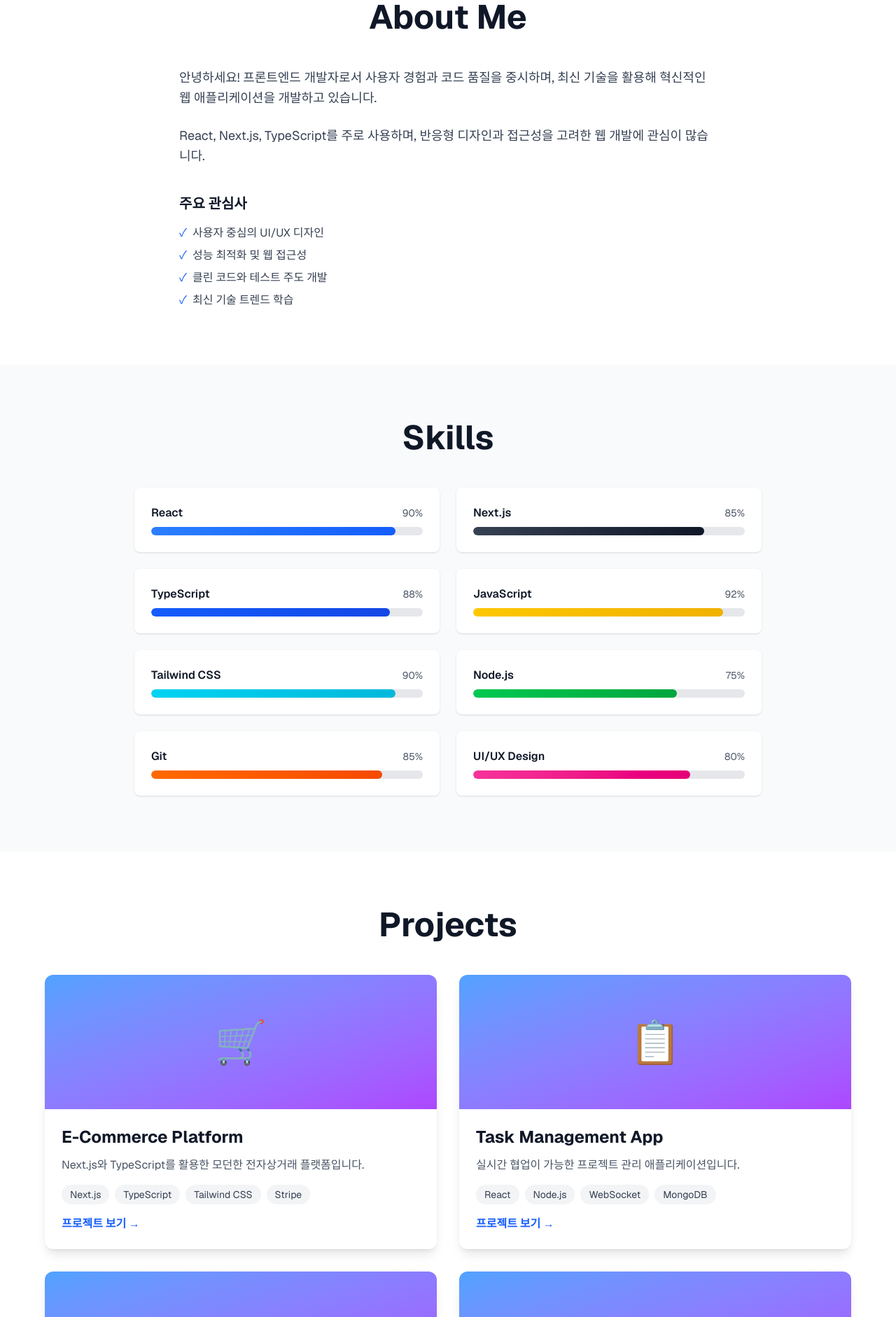
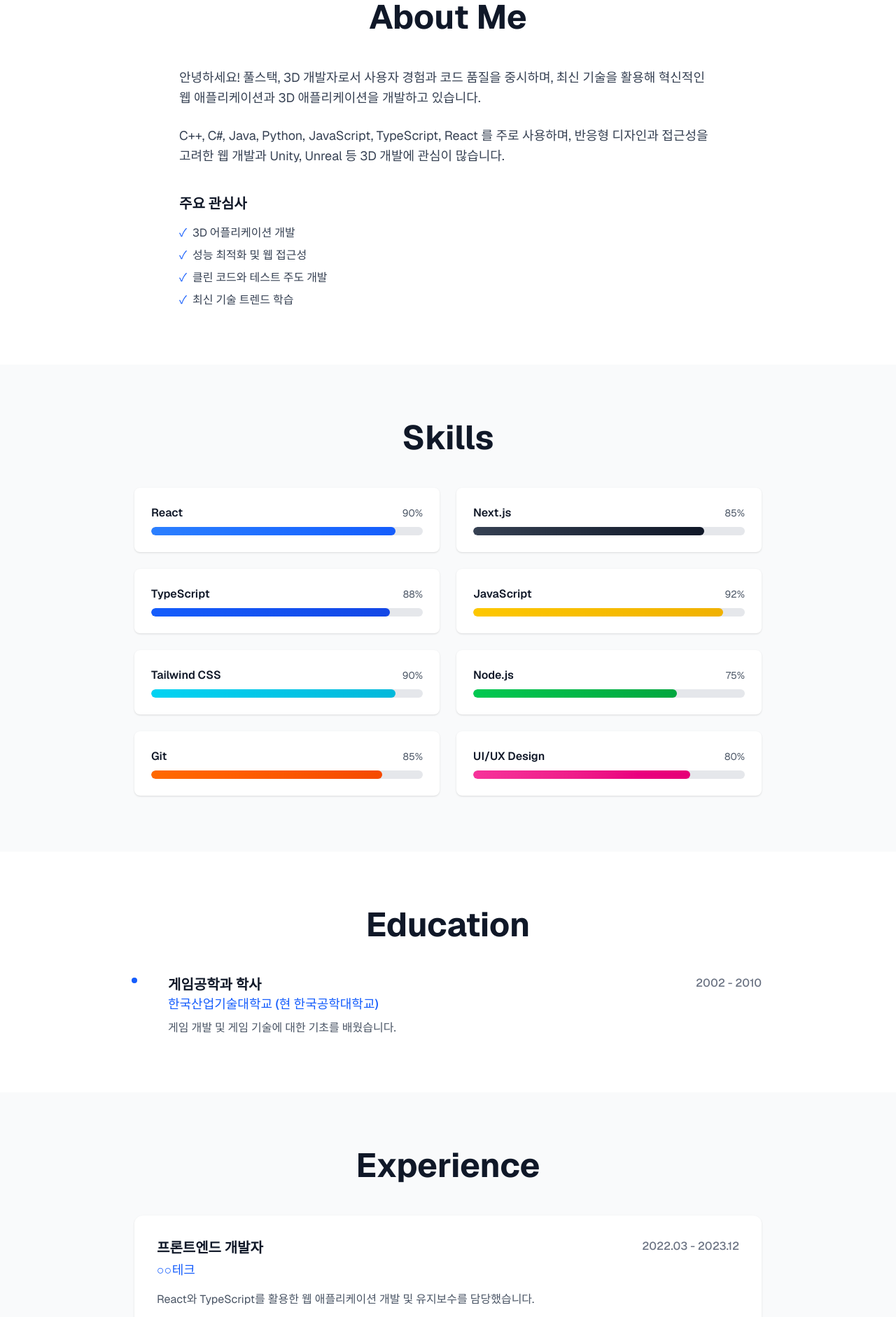
Before and after one commit to yoonsea/my-portfolio, a Next.js app in the folder my-app/: page / in a window 1280 px wide. Shown: the part 880-2762 px from the top of the page at 70% size. Built offline with nearby package versions, Linux system fonts and the light colour scheme.

Commit message:
포트폴리오 컴포넌트 업데이트: Education 및 Experience 섹션 추가 및 기존 컴포넌트 개선

```diff
--- a/my-app/app/components/About.tsx
+++ b/my-app/app/components/About.tsx
@@ -11,12 +11,12 @@ export function About() {
         <div className="max-w-3xl mx-auto">
           <div className="space-y-4 sm:space-y-6 text-gray-700 dark:text-gray-300">
             <p className="text-base sm:text-lg leading-relaxed">
-              안녕하세요! 프론트엔드 개발자로서 사용자 경험과 코드 품질을 중시하며,
-              최신 기술을 활용해 혁신적인 웹 애플리케이션을 개발하고 있습니다.
+              안녕하세요! 풀스택, 3D 개발자로서 사용자 경험과 코드 품질을 중시하며,
+              최신 기술을 활용해 혁신적인 웹 애플리케이션과 3D 애플리케이션을 개발하고 있습니다.
             </p>
             <p className="text-base sm:text-lg leading-relaxed">
-              React, Next.js, TypeScript를 주로 사용하며, 반응형 디자인과 접근성을
-              고려한 웹 개발에 관심이 많습니다.
+              C++, C#, Java, Python, JavaScript, TypeScript, React 를 주로 사용하며, 반응형 디자인과 접근성을
+              고려한 웹 개발과 Unity, Unreal 등 3D 개발에 관심이 많습니다.
             </p>
             <div className="pt-2 sm:pt-4">
               <h3 className="text-lg sm:text-xl font-semibold text-gray-900 dark:text-white mb-3 sm:mb-4">
@@ -25,7 +25,7 @@ export function About() {
               <ul className="space-y-2 sm:space-y-2">
                 <li className="flex items-center gap-2 text-sm sm:text-base">
                   <span className="text-blue-600 dark:text-blue-400">✓</span>
-                  사용자 중심의 UI/UX 디자인
+                  3D 어플리케이션 개발
                 </li>
                 <li className="flex items-center gap-2 text-sm sm:text-base">
                   <span className="text-blue-600 dark:text-blue-400">✓</span>
--- a/my-app/app/components/Contact.tsx
+++ b/my-app/app/components/Contact.tsx
@@ -19,7 +19,7 @@ export function Contact() {
             >
               <div className="text-3xl sm:text-4xl mb-3 sm:mb-4">📧</div>
               <div className="font-semibold text-gray-900 dark:text-white text-lg sm:text-xl mb-2">Email</div>
-              <div className="text-sm sm:text-base text-gray-600 dark:text-gray-400 break-all text-center">your.email@example.com</div>
+              <div className="text-sm sm:text-base text-gray-600 dark:text-gray-400 break-all text-center">yoonseok84@gmail.com</div>
             </a>
           </div>
         </div>
--- /dev/null
+++ b/my-app/app/components/Education.tsx
@@ -0,0 +1,49 @@
+const education = [
+  {
+    year: '2002 - 2010',
+    degree: '게임공학과 학사',
+    school: '한국산업기술대학교 (현 한국공학대학교)',
+    description: '게임 개발 및 게임 기술에 대한 기초를 배웠습니다.',
+  },
+];
+
+export function Education() {
+  return (
+    <section
+      id="education"
+      className="py-12 sm:py-16 md:py-20 px-4 sm:px-6 bg-white dark:bg-gray-800"
+    >
+      <div className="max-w-4xl mx-auto">
+        <h2 className="text-3xl sm:text-4xl md:text-5xl font-bold text-center text-gray-900 dark:text-white mb-8 sm:mb-12">
+          Education
+        </h2>
+        <div className="space-y-8">
+          {education.map((item, index) => (
+            <div
+              key={index}
+              className="relative pl-8 sm:pl-12 pb-8 border-l-2 border-gray-200 dark:border-gray-700 last:border-0 last:pb-0"
+            >
+              <div className="absolute -left-2 top-0 w-4 h-4 rounded-full bg-blue-600 dark:bg-blue-400 border-4 border-white dark:border-gray-800" />
+              <div className="flex flex-col sm:flex-row sm:items-start sm:justify-between gap-2 mb-2">
+                <div>
+                  <h3 className="text-lg sm:text-xl font-semibold text-gray-900 dark:text-white">
+                    {item.degree}
+                  </h3>
+                  <p className="text-base sm:text-lg text-blue-600 dark:text-blue-400 font-medium">
+                    {item.school}
+                  </p>
+                </div>
+                <span className="text-sm sm:text-base text-gray-500 dark:text-gray-400 font-medium whitespace-nowrap">
+                  {item.year}
+                </span>
+              </div>
+              <p className="text-sm sm:text-base text-gray-600 dark:text-gray-300 mt-2">
+                {item.description}
+              </p>
+            </div>
+          ))}
+        </div>
+      </div>
+    </section>
+  );
+}
--- /dev/null
+++ b/my-app/app/components/Experience.tsx
@@ -0,0 +1,75 @@
+const experiences = [
+  {
+    year: '2022.03 - 2023.12',
+    position: '프론트엔드 개발자',
+    company: '○○테크',
+    description: 'React와 TypeScript를 활용한 웹 애플리케이션 개발 및 유지보수를 담당했습니다.',
+    achievements: [
+      '주요 프로젝트의 프론트엔드 아키텍처 설계 및 구현',
+      '사용자 경험 개선을 위한 UI/UX 최적화',
+      '성능 최적화로 페이지 로딩 속도 40% 개선',
+    ],
+  },
+  {
+    year: '2024.01 - 현재',
+    position: '시니어 프론트엔드 개발자',
+    company: '○○스타트업',
+    description: 'Next.js 기반의 모던 웹 애플리케이션 개발 및 팀 리더십을 담당하고 있습니다.',
+    achievements: [
+      '새로운 프로젝트의 기술 스택 선정 및 아키텍처 설계',
+      '주니어 개발자 멘토링 및 코드 리뷰',
+      'CI/CD 파이프라인 구축 및 자동화',
+    ],
+  },
+];
+
+export function Experience() {
+  return (
+    <section
+      id="experience"
+      className="py-12 sm:py-16 md:py-20 px-4 sm:px-6 bg-gray-50 dark:bg-gray-900"
+    >
+      <div className="max-w-4xl mx-auto">
+        <h2 className="text-3xl sm:text-4xl md:text-5xl font-bold text-center text-gray-900 dark:text-white mb-8 sm:mb-12">
+          Experience
+        </h2>
+        <div className="space-y-8">
+          {experiences.map((exp, index) => (
+            <div
+              key={index}
+              className="bg-white dark:bg-gray-800 rounded-xl p-6 sm:p-8 shadow-sm hover:shadow-md transition-shadow"
+            >
+              <div className="flex flex-col sm:flex-row sm:items-start sm:justify-between gap-2 mb-4">
+                <div>
+                  <h3 className="text-lg sm:text-xl font-semibold text-gray-900 dark:text-white mb-1">
+                    {exp.position}
+                  </h3>
+                  <p className="text-base sm:text-lg text-blue-600 dark:text-blue-400 font-medium">
+                    {exp.company}
+                  </p>
+                </div>
+                <span className="text-sm sm:text-base text-gray-500 dark:text-gray-400 font-medium whitespace-nowrap">
+                  {exp.year}
+                </span>
+              </div>
+              <p className="text-sm sm:text-base text-gray-600 dark:text-gray-300 mb-4">
+                {exp.description}
+              </p>
+              <ul className="space-y-2">
+                {exp.achievements.map((achievement, idx) => (
+                  <li
+                    key={idx}
+                    className="flex items-start gap-2 text-sm sm:text-base text-gray-600 dark:text-gray-300"
+                  >
+                    <span className="text-blue-600 dark:text-blue-400 mt-1">•</span>
+                    <span>{achievement}</span>
+                  </li>
+                ))}
+              </ul>
+            </div>
+          ))}
+        </div>
+      </div>
+    </section>
+  );
+}
--- a/my-app/app/components/Header.tsx
+++ b/my-app/app/components/Header.tsx
@@ -1,6 +1,5 @@
 'use client';
 
-import { ThemeToggle } from './ThemeToggle';
 import { useState, useEffect } from 'react';
 
 export function Header() {
@@ -51,33 +50,44 @@ export function Header() {
         </button>
         <div className="flex items-center gap-4 sm:gap-6">
           {/* Desktop Menu */}
-          <div className="hidden md:flex items-center gap-6">
+          <div className="hidden md:flex items-center gap-4 lg:gap-6">
             <button
               onClick={() => scrollToSection('about')}
-              className="text-gray-700 dark:text-gray-300 hover:text-gray-900 dark:hover:text-white transition-colors"
+              className="text-gray-700 dark:text-gray-300 hover:text-gray-900 dark:hover:text-white transition-colors text-sm lg:text-base"
             >
               About
             </button>
             <button
               onClick={() => scrollToSection('skills')}
-              className="text-gray-700 dark:text-gray-300 hover:text-gray-900 dark:hover:text-white transition-colors"
+              className="text-gray-700 dark:text-gray-300 hover:text-gray-900 dark:hover:text-white transition-colors text-sm lg:text-base"
             >
               Skills
             </button>
             <button
+              onClick={() => scrollToSection('education')}
+              className="text-gray-700 dark:text-gray-300 hover:text-gray-900 dark:hover:text-white transition-colors text-sm lg:text-base"
+            >
+              Education
+            </button>
+            <button
+              onClick={() => scrollToSection('experience')}
+              className="text-gray-700 dark:text-gray-300 hover:text-gray-900 dark:hover:text-white transition-colors text-sm lg:text-base"
+            >
+              Experience
+            </button>
+            <button
               onClick={() => scrollToSection('projects')}
-              className="text-gray-700 dark:text-gray-300 hover:text-gray-900 dark:hover:text-white transition-colors"
+              className="text-gray-700 dark:text-gray-300 hover:text-gray-900 dark:hover:text-white transition-colors text-sm lg:text-base"
             >
               Projects
             </button>
             <button
               onClick={() => scrollToSection('contact')}
-              className="text-gray-700 dark:text-gray-300 hover:text-gray-900 dark:hover:text-white transition-colors"
+              className="text-gray-700 dark:text-gray-300 hover:text-gray-900 dark:hover:text-white transition-colors text-sm lg:text-base"
             >
               Contact
             </button>
           </div>
-          <ThemeToggle />
 
           {/* Mobile Menu Button */}
           <button
@@ -129,6 +139,18 @@ export function Header() {
               Skills
             </button>
             <button
+              onClick={() => scrollToSection('education')}
+              className="text-left px-4 py-3 text-lg font-medium text-gray-700 dark:text-gray-300 hover:bg-gray-100 dark:hover:bg-gray-800 rounded-lg transition-colors"
+            >
+              Education
+            </button>
+            <button
+              onClick={() => scrollToSection('experience')}
+              className="text-left px-4 py-3 text-lg font-medium text-gray-700 dark:text-gray-300 hover:bg-gray-100 dark:hover:bg-gray-800 rounded-lg transition-colors"
+            >
+              Experience
+            </button>
+            <button
               onClick={() => scrollToSection('projects')}
               className="text-left px-4 py-3 text-lg font-medium text-gray-700 dark:text-gray-300 hover:bg-gray-100 dark:hover:bg-gray-800 rounded-lg transition-colors"
             >
--- a/my-app/app/globals.css
+++ b/my-app/app/globals.css
@@ -3,6 +3,7 @@
 :root {
   --background: #ffffff;
   --foreground: #171717;
+  color-scheme: light;
 }
 
 @theme inline {
@@ -10,6 +11,16 @@
   --color-foreground: var(--foreground);
   --font-sans: var(--font-geist-sans);
   --font-mono: var(--font-geist-mono);
+}
+
+/* Dark mode */
+.dark {
+  color-scheme: dark;
+}
+
+/* Ensure light mode styles are applied when dark class is not present */
+html:not(.dark) {
+  color-scheme: light;
 }
 
 body {
--- a/my-app/app/page.tsx
+++ b/my-app/app/page.tsx
@@ -2,6 +2,8 @@ import { Header } from "./components/Header";
 import { Hero } from "./components/Hero";
 import { About } from "./components/About";
 import { Skills } from "./components/Skills";
+import { Education } from "./components/Education";
+import { Experience } from "./components/Experience";
 import { Projects } from "./components/Projects";
 import { Contact } from "./components/Contact";
 
@@ -12,6 +14,8 @@ export default function Home() {
       <Hero />
       <About />
       <Skills />
+      <Education />
+      <Experience />
       <Projects />
       <Contact />
       <footer className="py-6 sm:py-8 px-4 sm:px-6 bg-gray-900 dark:bg-black text-center text-gray-400">
```
Also changed, not shown: my-app/app/components/Hero.tsx (+4 -4 lines), my-app/app/components/ThemeProvider.tsx (+37 -15 lines), my-app/app/components/ThemeToggle.tsx (+11 -3 lines).
